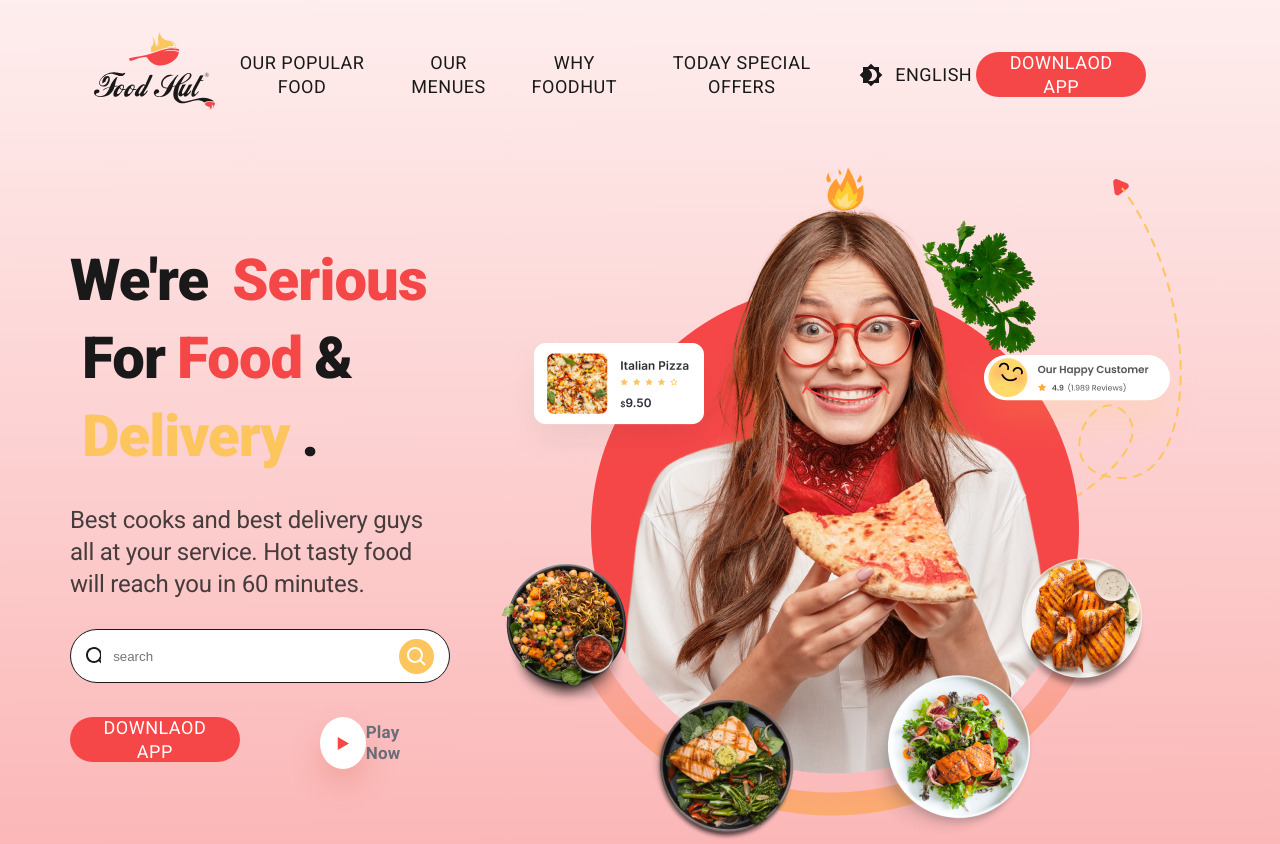
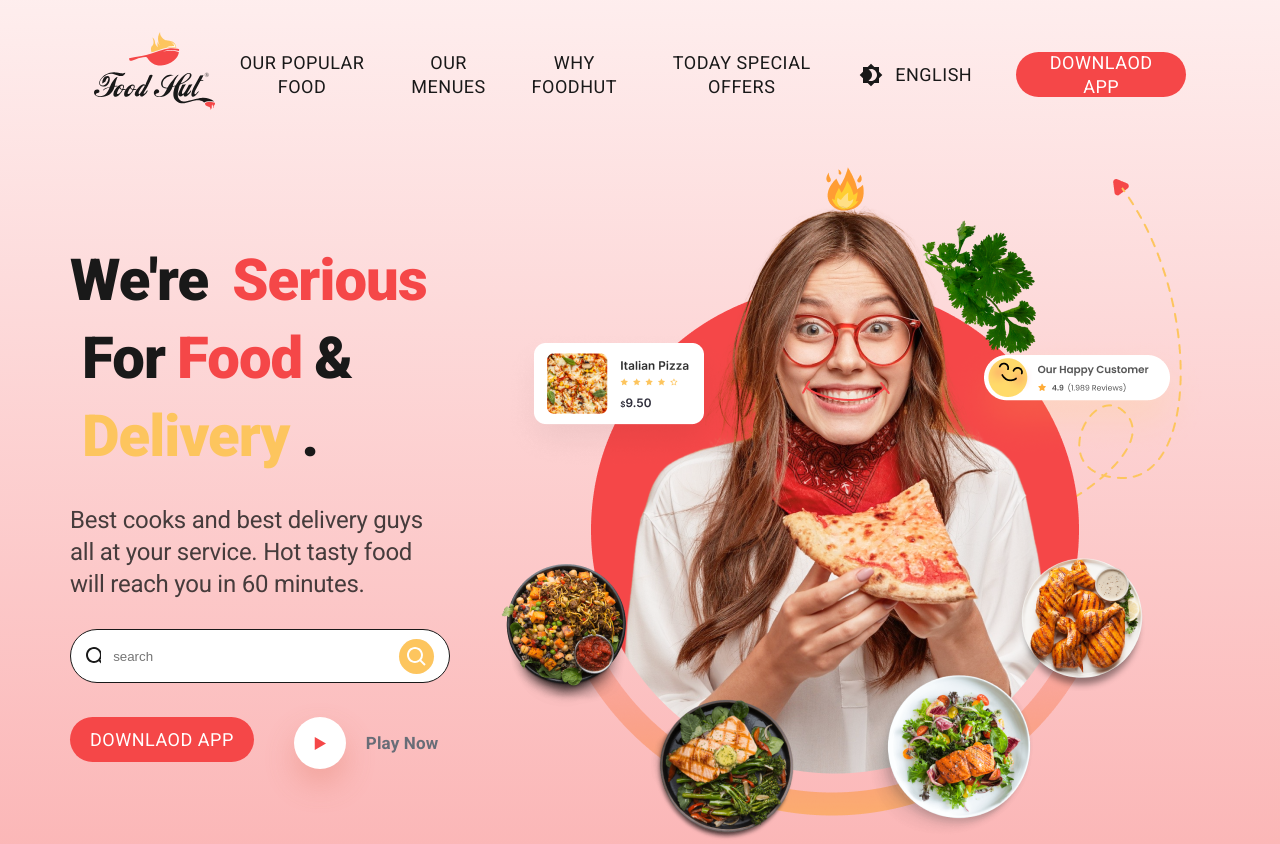
Before and after one commit to MentorUsama/food_hut, a React (Create React App) app: page / in a window 1280 px wide. Built offline with nearby package versions, Linux system fonts and the light colour scheme.

Commit message:
inline style added

```diff
--- a/src/Components/Button/Button2.js
+++ b/src/Components/Button/Button2.js
@@ -9,7 +9,7 @@ export default function Button2() {
             <Paper sx={styles.container}>
                 <Play />
             </Paper>
-            <Typography variant='subtitle3' color="text.grey" sx={{marginRight:'20px',fontWeight:'bold'}}>Play Now</Typography>
+            <Typography variant='subtitle3' color="text.grey" sx={{marginInlineStart:'20px',fontWeight:'bold'}}>Play Now</Typography>
         </Box>
 
     )
--- a/src/Components/Header/Header.js
+++ b/src/Components/Header/Header.js
@@ -85,7 +85,7 @@ export default function Header(props) {
                             <MenuItem onClick={() => languageClickListener('en')}><Typography color="text.ternary">English</Typography></MenuItem>
                             <MenuItem color="ternary" onClick={() => languageClickListener('ur')}><Typography color="text.ternary">اردو</Typography></MenuItem>
                         </Menu>
-                        <MyButton sx={{marginRight:5}}>{get_text(theme.language, 'Downlaod App')}</MyButton>
+                        <MyButton sx={{marginInlineStart:5}}>{get_text(theme.language, 'Downlaod App')}</MyButton>
                     </Box>
                 </Toolbar>
             </AppBar>
--- a/src/Components/HeroContainer/HeroContainer.js
+++ b/src/Components/HeroContainer/HeroContainer.js
@@ -34,7 +34,7 @@ export default function HeroContainer() {
             <SearchBar placeholder={get_text(theme.language, "search")} />
           </Box>
           <Box sx={{ marginTop: '34px', display: 'flex' }}>
-            <Button sx={{ marginRight: 10 }}>{get_text(theme.language, "Downlaod App")}</Button>
+            <Button sx={{ marginInlineEnd:'40px' }}>{get_text(theme.language, "Downlaod App")}</Button>
             <Button2>Watch Video</Button2>
           </Box>
         </Grid>
```
